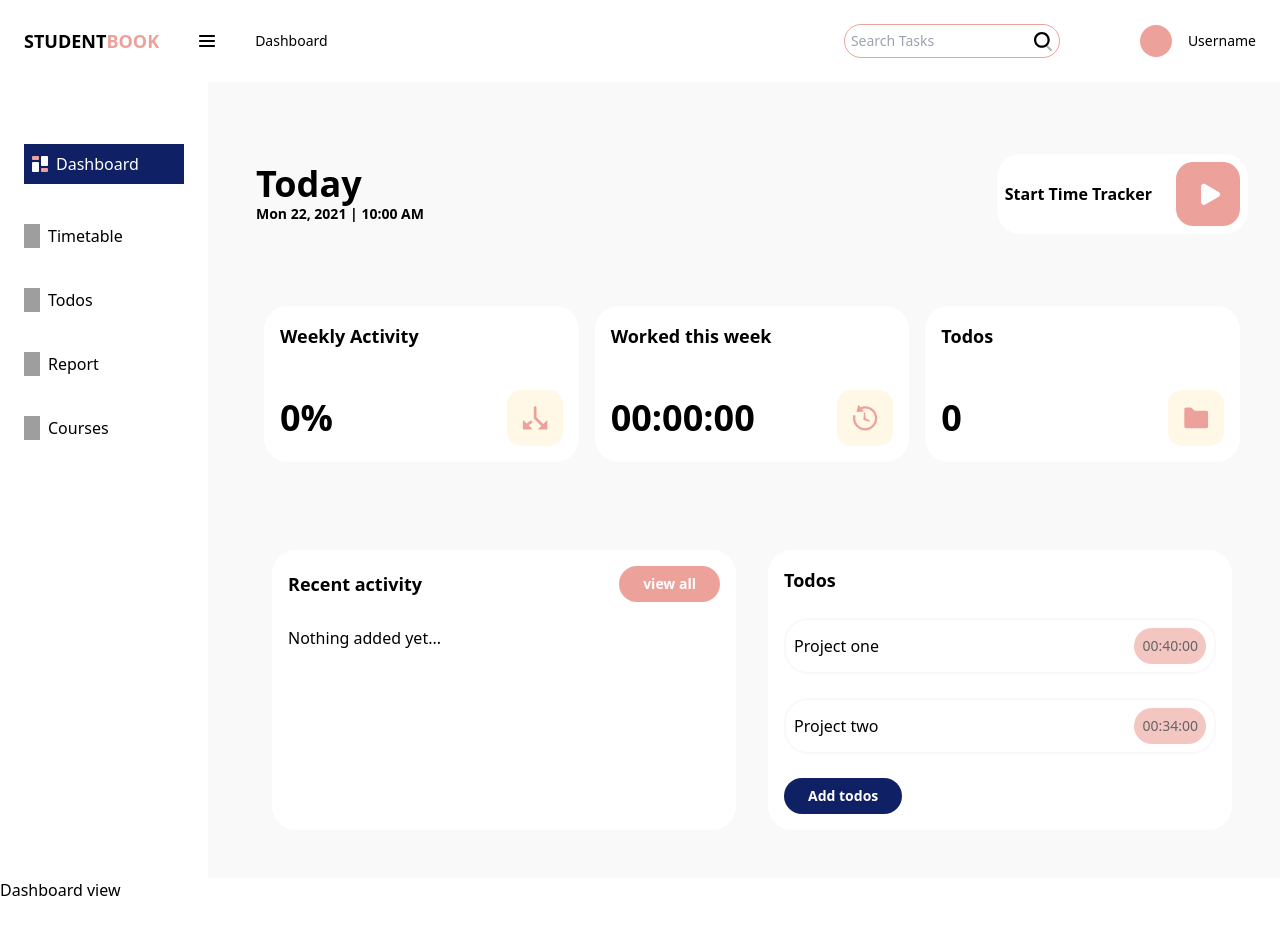
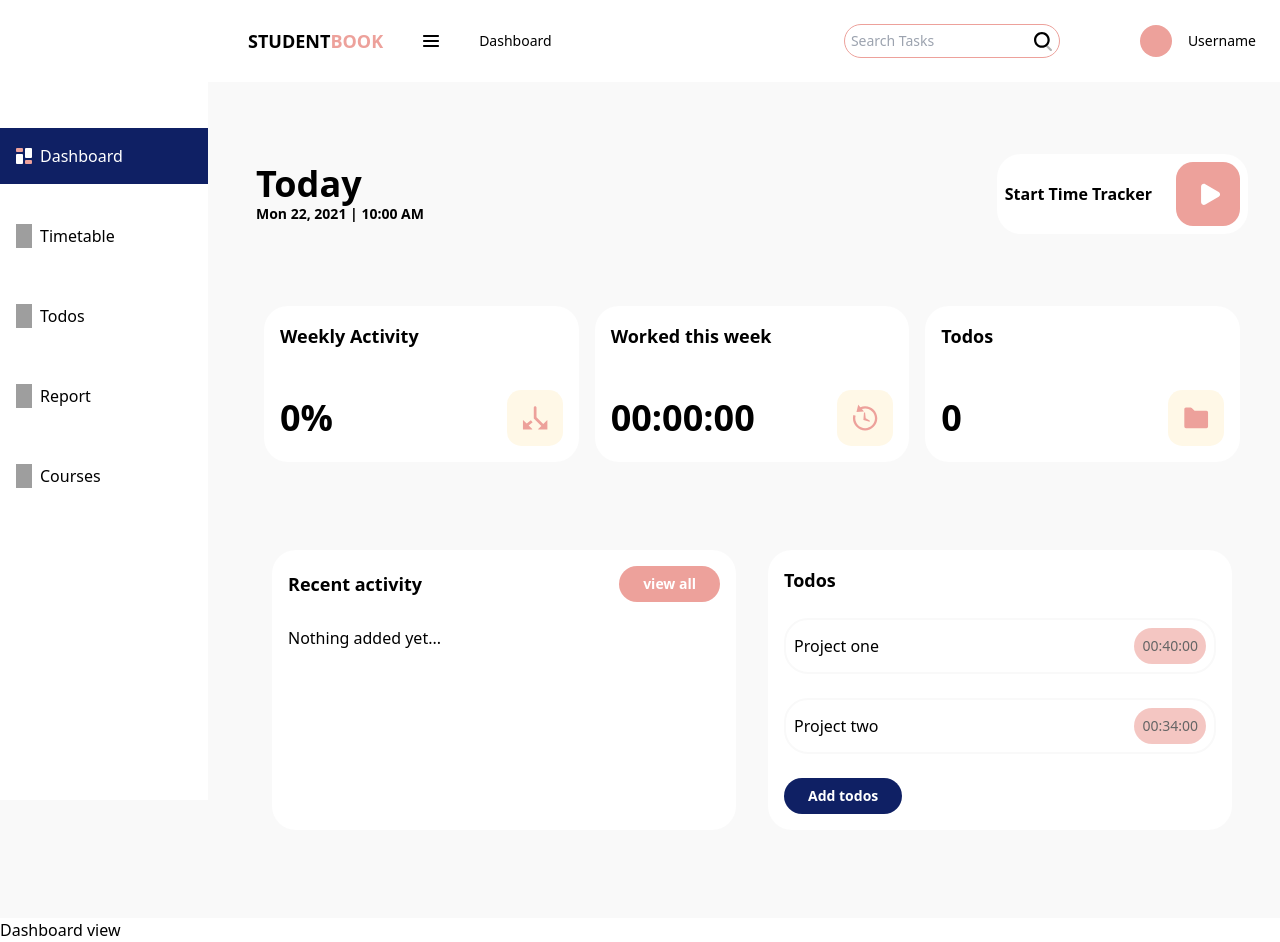
Before and after one commit to IsraelChidera/studentbook2, a React (Create React App) app: page /dashboard in a window 1280 px wide. Before the commit the page ends 902 px from the top, so only its background shows below. Built offline with nearby package versions, Linux system fonts and the light colour scheme; grey boxes are pictures that could not be loaded.

Commit message:
Dashboard layouts done(web view)

```diff
--- a/src/components/dashboard/DbContent.jsx
+++ b/src/components/dashboard/DbContent.jsx
@@ -12,12 +12,12 @@ import projects from '../assets/projects.svg';
 const DbContent = () => {
   return (
     <Box className='dbgrid bg-gray pt-10 ' >
-        <Box className='fixed w-52 z-0 h-screen top-20 left-0 bg-white'>
+        <Box className='fixed w-52 h-full pt-16 top-0 left-0 bg-white'>
             <DbSidebar/>
         </Box>
 
         <Box
-            className='content ml-56 w-full'
+            className='content ml-56 w-full pb-10'
         >
 
             <Box className='flex justify-between items-center w-full p-8'>
--- a/src/components/dashboard/DbNav.jsx
+++ b/src/components/dashboard/DbNav.jsx
@@ -7,7 +7,7 @@ import holder from '../assets/holder.svg';
 
 const DbNav = () => {
   return (
-    <Box className='flex justify-between items-center py-6 bg-white px-6 text-sm'>
+    <Box className='ml-56 flex justify-between items-center py-6 bg-white px-6 text-sm'>
         <Box className='flex justify-between items-center'>
             <Box className='font-bold text-lg mr-10'>
                 <a href="#">
--- a/src/components/dashboard/DbSidebar.jsx
+++ b/src/components/dashboard/DbSidebar.jsx
@@ -11,12 +11,12 @@ import todo from '../assets/todo.svg';
 
 const DbSidebar = () => {
   return (
-    <Box className='sidebar bg-white p-6'>
+    <Box className='sidebar bg-white pt-6'>
             <ul className='flex flex-col justify-around pt-10'>
-                <li className='mb-10 '>
+                <li className='mb-6 '>
                     <NavLink
                         to="/"
-                        className='flex bg-secondary text-white p-2'
+                        className='flex bg-secondary text-white p-4'
                     >
                         <img
                             src={dashboard}
@@ -27,8 +27,8 @@ const DbSidebar = () => {
                     </NavLink>
                 </li>
 
-                <li className='mb-10'>
-                    <a href="#" className='flex'>
+                <li className='mb-6'>
+                    <a href="#" className='flex p-4'>
                         <img
                             src={timetracker}
                             alt='time icon'
@@ -38,8 +38,8 @@ const DbSidebar = () => {
                     </a>
                 </li>
 
-                <li className='mb-10'>
-                    <a href="#" className='flex'>
+                <li className='mb-6'>
+                    <a href="#" className='flex p-4'>
                         <img
                             src={todo}
                             alt='todo icon'
@@ -49,8 +49,8 @@ const DbSidebar = () => {
                     </a>
                 </li>
 
-                <li className='mb-10'>
-                    <a href="#" className='flex'>
+                <li className='mb-6'>
+                    <a href="#" className='flex p-4'>
                         <img
                             src={report}
                             alt='report icon'
@@ -62,8 +62,8 @@ const DbSidebar = () => {
                     </a>
                 </li>
 
-                <li className='mb-10'>
-                    <a href="#" className='flex'>
+                <li className='mb-6'>
+                    <a href="#" className='flex p-4'>
                         <img
                             src={analytics}
                             alt='analytics icon'
--- a/src/pages/Dashboard.jsx
+++ b/src/pages/Dashboard.jsx
@@ -6,7 +6,7 @@ import Box from '../components/UI/Box';
 const Dashboard = () => {
   return (
     <Box>
-        <DbNav className='z-20'/>
+        <DbNav className=''/>
         <DbContent/>
         Dashboard view
     </Box>
```
